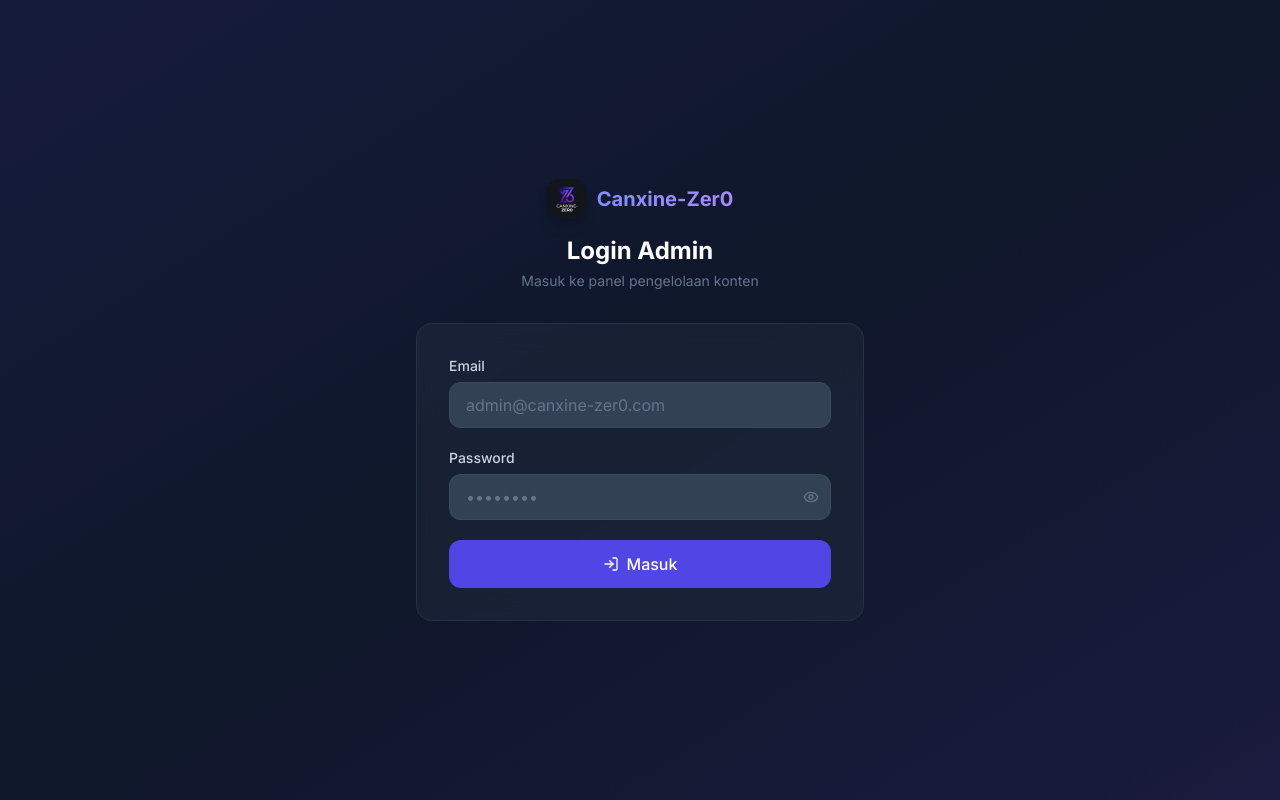
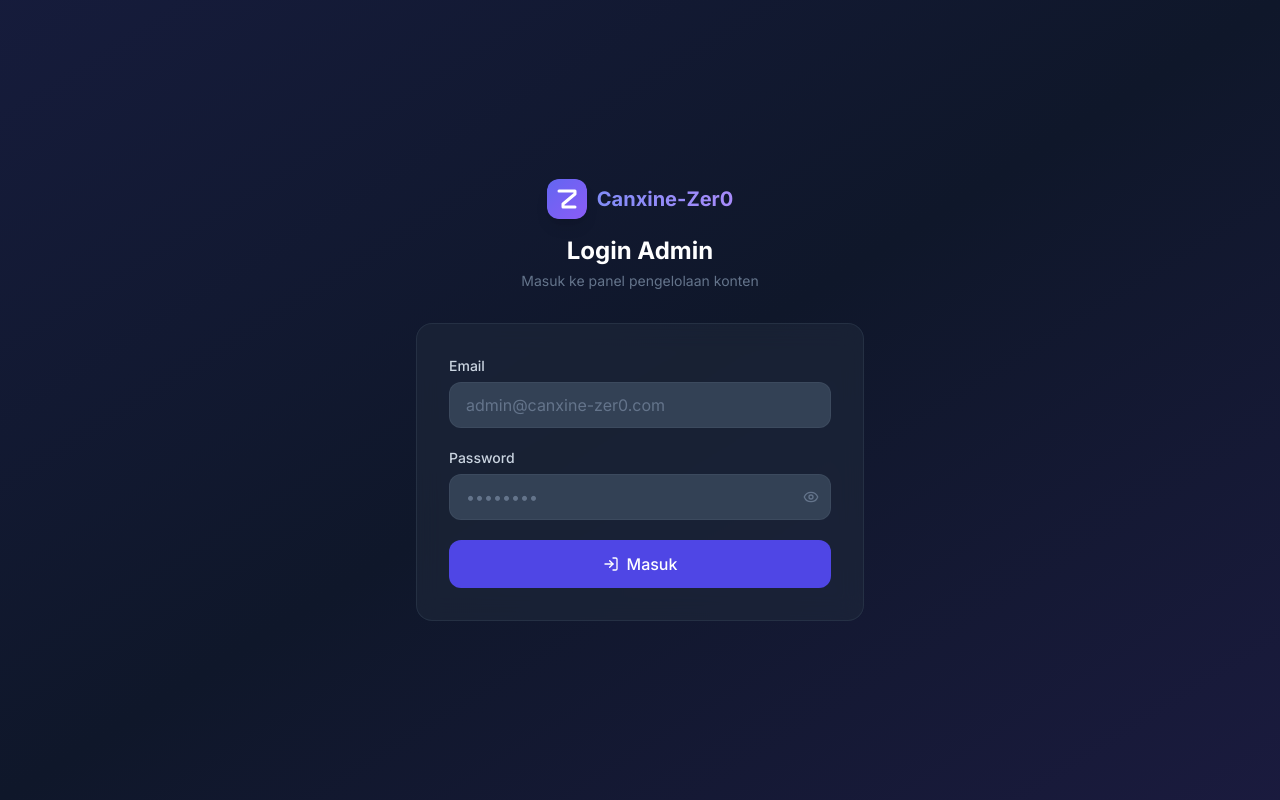
Before and after one commit to Aapprzl/Canxine-Zer0, a React (Vite) app: page /admin/login in a window 1280 px wide. Built offline with nearby package versions, Linux system fonts and the light colour scheme; no server answers.

Commit message:
feat: Implement core application layout with Navbar, Footer, and Admin login page, including a new logo.

```diff
--- a/index.html
+++ b/index.html
@@ -2,7 +2,7 @@
 <html lang="id">
   <head>
     <meta charset="UTF-8" />
-    <link rel="icon" type="image/png" href="/logo.png" />
+    <link rel="icon" type="image/svg+xml" href="/logo.svg" />
     <meta name="viewport" content="width=device-width, initial-scale=1.0" />
     <meta name="description" content="Canxine-Zer0 – Platform pembelajaran pribadi dengan konten terstruktur dalam kategori, topik, dan artikel." />
     <meta property="og:title" content="Canxine-Zer0 – Platform Pembelajaran Pribadi" />
--- a/src/components/Footer.jsx
+++ b/src/components/Footer.jsx
@@ -11,7 +11,7 @@ export default function Footer() {
           {/* Brand */}
           <div className="flex items-center gap-2.5">
             <div className="w-8 h-8 rounded-xl overflow-hidden">
-              <img src="/logo.png" alt="Logo" className="w-full h-full object-cover" />
+              <img src="/logo.svg" alt="Logo" className="w-full h-full object-cover" />
             </div>
             <div>
               <p className="font-bold text-white text-sm">Canxine-Zer0</p>
--- a/src/components/Navbar.jsx
+++ b/src/components/Navbar.jsx
@@ -18,7 +18,7 @@ export default function Navbar() {
         {/* Logo */}
         <Link to="/" className="flex items-center gap-2.5 group">
           <div className="w-9 h-9 rounded-xl overflow-hidden shadow-lg group-hover:shadow-brand-500/40 transition-shadow">
-            <img src="/logo.png" alt="Canxine-Zer0 Logo" className="w-full h-full object-cover" />
+            <img src="/logo.svg" alt="Canxine-Zer0 Logo" className="w-full h-full object-cover" />
           </div>
           <span className="text-lg font-bold text-gradient">Canxine-Zer0</span>
         </Link>
--- a/src/layouts/AdminLayout.jsx
+++ b/src/layouts/AdminLayout.jsx
@@ -28,7 +28,7 @@ export default function AdminLayout() {
         <div className="p-5 border-b border-slate-700/50">
           <div className="flex items-center gap-2.5">
             <div className="w-8 h-8 rounded-xl overflow-hidden">
-              <img src="/logo.png" alt="Logo" className="w-full h-full object-cover" />
+              <img src="/logo.svg" alt="Logo" className="w-full h-full object-cover" />
             </div>
             <div>
               <p className="font-bold text-white text-sm">Canxine-Zer0</p>
--- a/src/pages/admin/LoginPage.jsx
+++ b/src/pages/admin/LoginPage.jsx
@@ -38,7 +38,7 @@ export default function LoginPage() {
         <div className="text-center mb-8">
           <div className="inline-flex items-center gap-2.5 mb-4">
             <div className="w-10 h-10 rounded-xl overflow-hidden shadow-lg">
-              <img src="/logo.png" alt="Logo" className="w-full h-full object-cover" />
+              <img src="/logo.svg" alt="Logo" className="w-full h-full object-cover" />
             </div>
             <span className="text-xl font-bold text-gradient">Canxine-Zer0</span>
           </div>
```
Also changed, not shown: public/logo.png (deleted), public/logo.svg (added).
